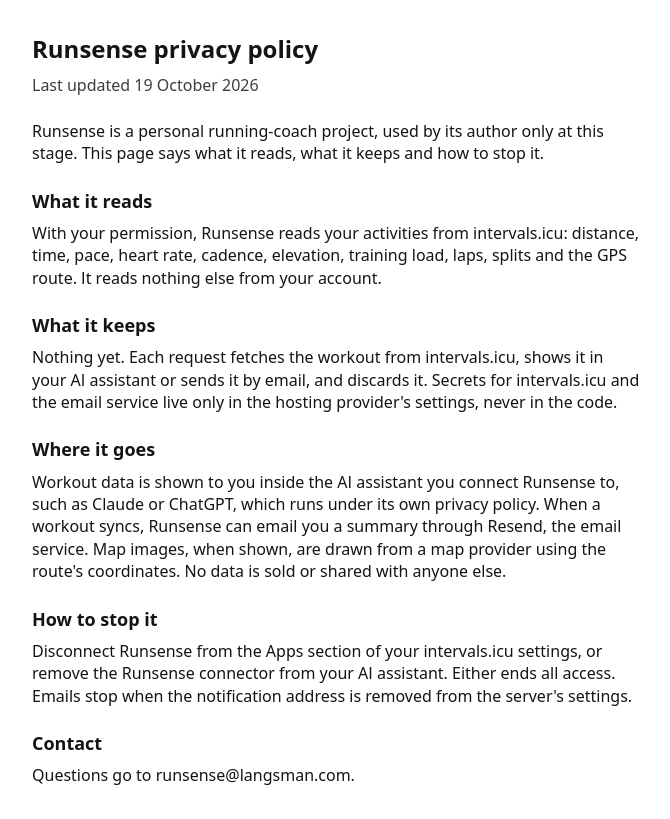
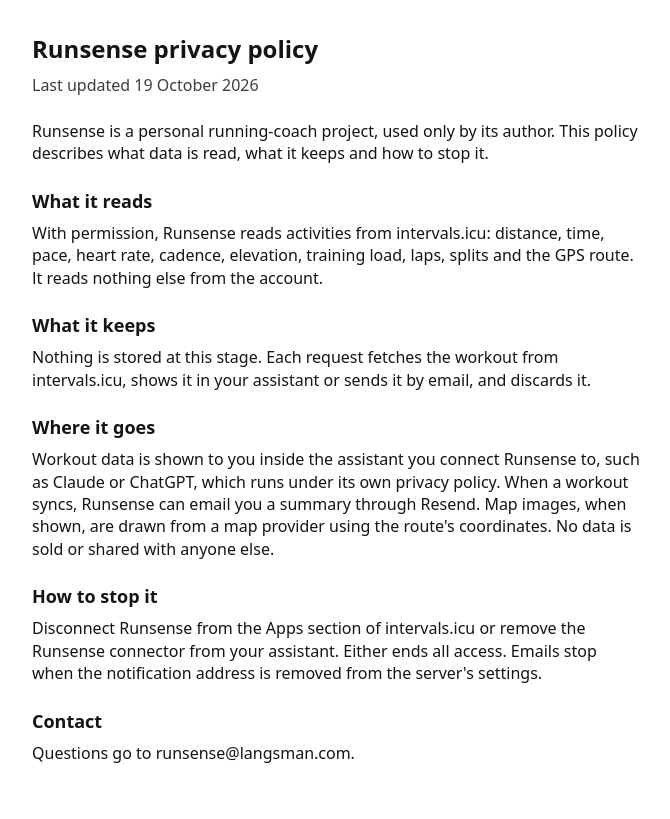
Before and after one commit to mlangsman/runsense-ultra, a Next.js app: page /privacy in a window 1280 px wide. Shown: the whole page, without its empty margins (304-974 px from the left). Built offline with nearby package versions, Linux system fonts and the light colour scheme.

Commit message:
Privacy page: copy as edited in the shared doc
Co-Authored-By: Claude Fable 5.1 <noreply@anthropic.com>
Claude-Session: https://claude.ai/code/session_01MEMfwqLszdccir6LixvwnZ

```diff
--- a/app/privacy/page.tsx
+++ b/app/privacy/page.tsx
@@ -31,38 +31,36 @@ export default function PrivacyPage() {
       </p>
 
       <p>
-        Runsense is a personal running-coach project, used by its author only at
-        this stage. This page says what it reads, what it keeps and how to stop
+        Runsense is a personal running-coach project, used only by its author.
+        This policy describes what data is read, what it keeps and how to stop
         it.
       </p>
 
       <Section title="What it reads">
-        With your permission, Runsense reads your activities from intervals.icu:
-        distance, time, pace, heart rate, cadence, elevation, training load,
-        laps, splits and the GPS route. It reads nothing else from your account.
+        With permission, Runsense reads activities from intervals.icu: distance,
+        time, pace, heart rate, cadence, elevation, training load, laps, splits
+        and the GPS route. It reads nothing else from the account.
       </Section>
 
       <Section title="What it keeps">
-        Nothing yet. Each request fetches the workout from intervals.icu, shows
-        it in your AI assistant or sends it by email, and discards it. Secrets
-        for intervals.icu and the email service live only in the hosting
-        provider&apos;s settings, never in the code.
+        Nothing is stored at this stage. Each request fetches the workout from
+        intervals.icu, shows it in your assistant or sends it by email, and
+        discards it.
       </Section>
 
       <Section title="Where it goes">
-        Workout data is shown to you inside the AI assistant you connect
-        Runsense to, such as Claude or ChatGPT, which runs under its own privacy
-        policy. When a workout syncs, Runsense can email you a summary through
-        Resend, the email service. Map images, when shown, are drawn from a map
-        provider using the route&apos;s coordinates. No data is sold or shared
-        with anyone else.
+        Workout data is shown to you inside the assistant you connect Runsense
+        to, such as Claude or ChatGPT, which runs under its own privacy policy.
+        When a workout syncs, Runsense can email you a summary through Resend.
+        Map images, when shown, are drawn from a map provider using the
+        route&apos;s coordinates. No data is sold or shared with anyone else.
       </Section>
 
       <Section title="How to stop it">
-        Disconnect Runsense from the Apps section of your intervals.icu
-        settings, or remove the Runsense connector from your AI assistant.
-        Either ends all access. Emails stop when the notification address is
-        removed from the server&apos;s settings.
+        Disconnect Runsense from the Apps section of intervals.icu or remove the
+        Runsense connector from your assistant. Either ends all access. Emails
+        stop when the notification address is removed from the server&apos;s
+        settings.
       </Section>
 
       <Section title="Contact">Questions go to runsense@langsman.com.</Section>
```
